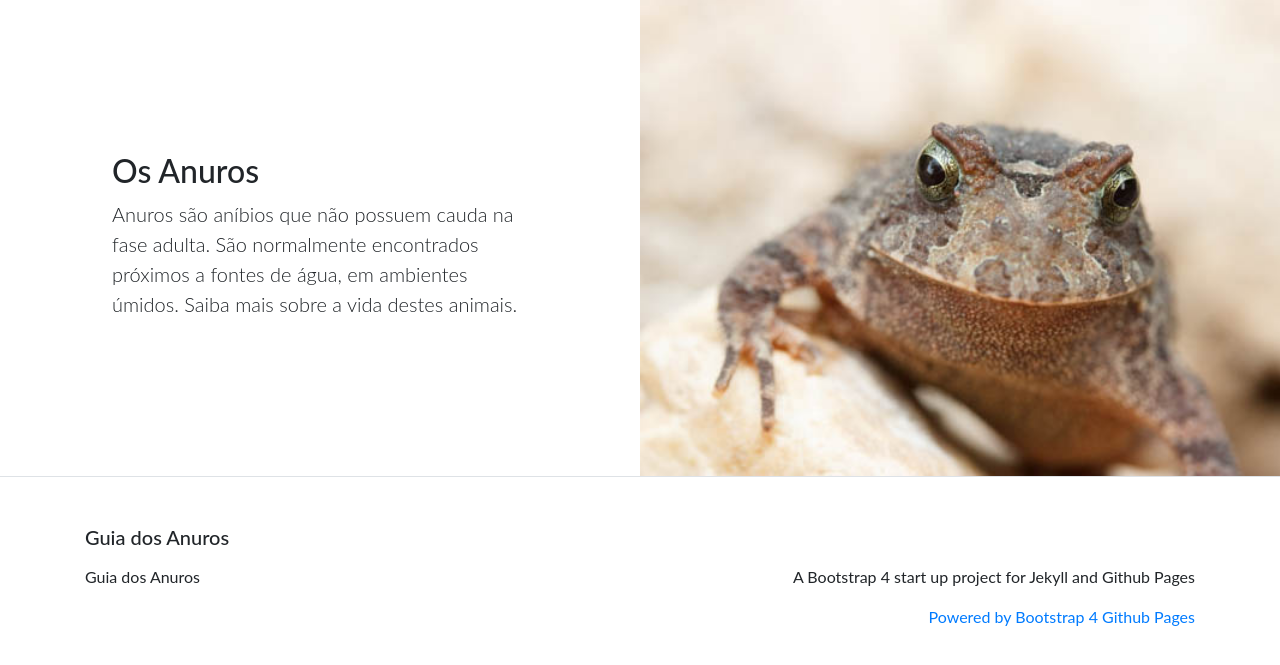
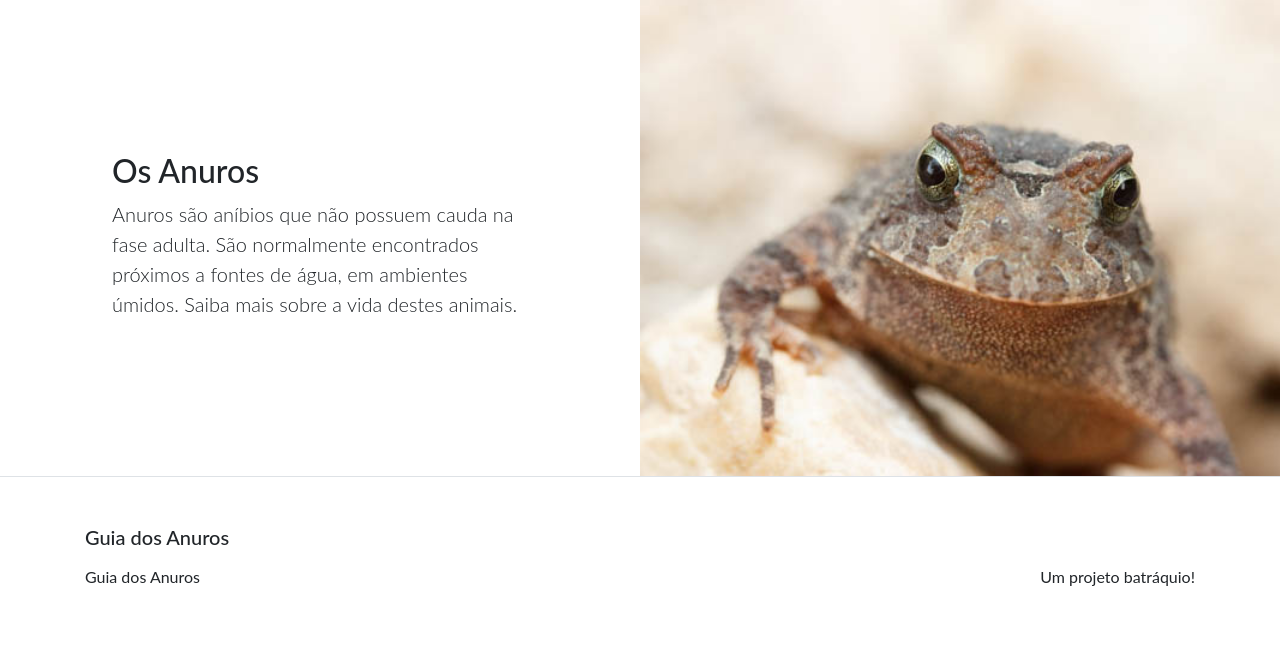
Before and after one commit to pedrosiracusa/guia_anuros_chapada, a Jekyll site: the page built from index.html, in a window 1280 px wide and 900 px high, scrolled down 1161 px, cut to the strip 207-872 px from the top of the window. Built offline with Jekyll 4.4.1, drawn with Linux system fonts in a browser that asks for light colours.

Commit message:
Updating footer and site description

```diff
--- a/_config.yml
+++ b/_config.yml
@@ -16,7 +16,7 @@
 title: Guia dos Anuros
 email: ""
 description: >- # this means to ignore newlines until "baseurl:"
-  A Bootstrap 4 start up project for Jekyll and Github Pages
+  Um projeto batráquio!
 baseurl: "/guia_anuros_chapada" # the subpath of your site, e.g. /blog
 url: "http://pedrosiracusa.com" # the base hostname & protocol for your site, e.g. http://example.com
 #twitter_username: jekyllrb
@@ -31,7 +31,6 @@
 
 # A list of the pages to display in the navigation bar
 header_pages:
-  - "cerrado/index.md"
   - "especies/index.html"
   - "autores.html"
 
--- a/_includes/footer.html
+++ b/_includes/footer.html
@@ -28,10 +28,6 @@
 
       <div class="col-sm text-right">
         <p>{{- site.description | escape -}}</p>
-
-        <p>
-          <a href="https://nicolas-van.github.io/bootstrap-4-github-pages/">Powered by Bootstrap 4 Github Pages</a>
-        </p>
       </div>
 
     </div>
```
